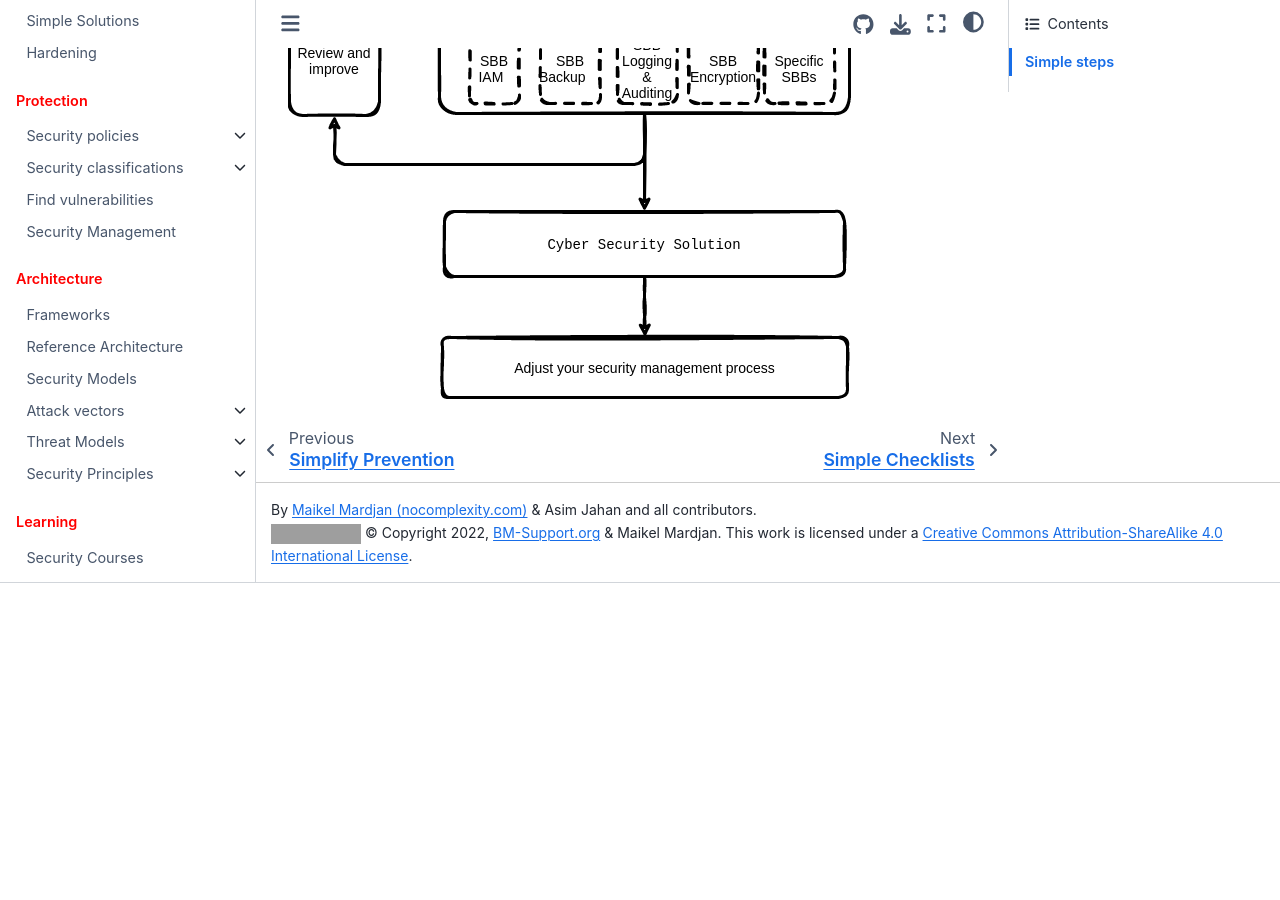
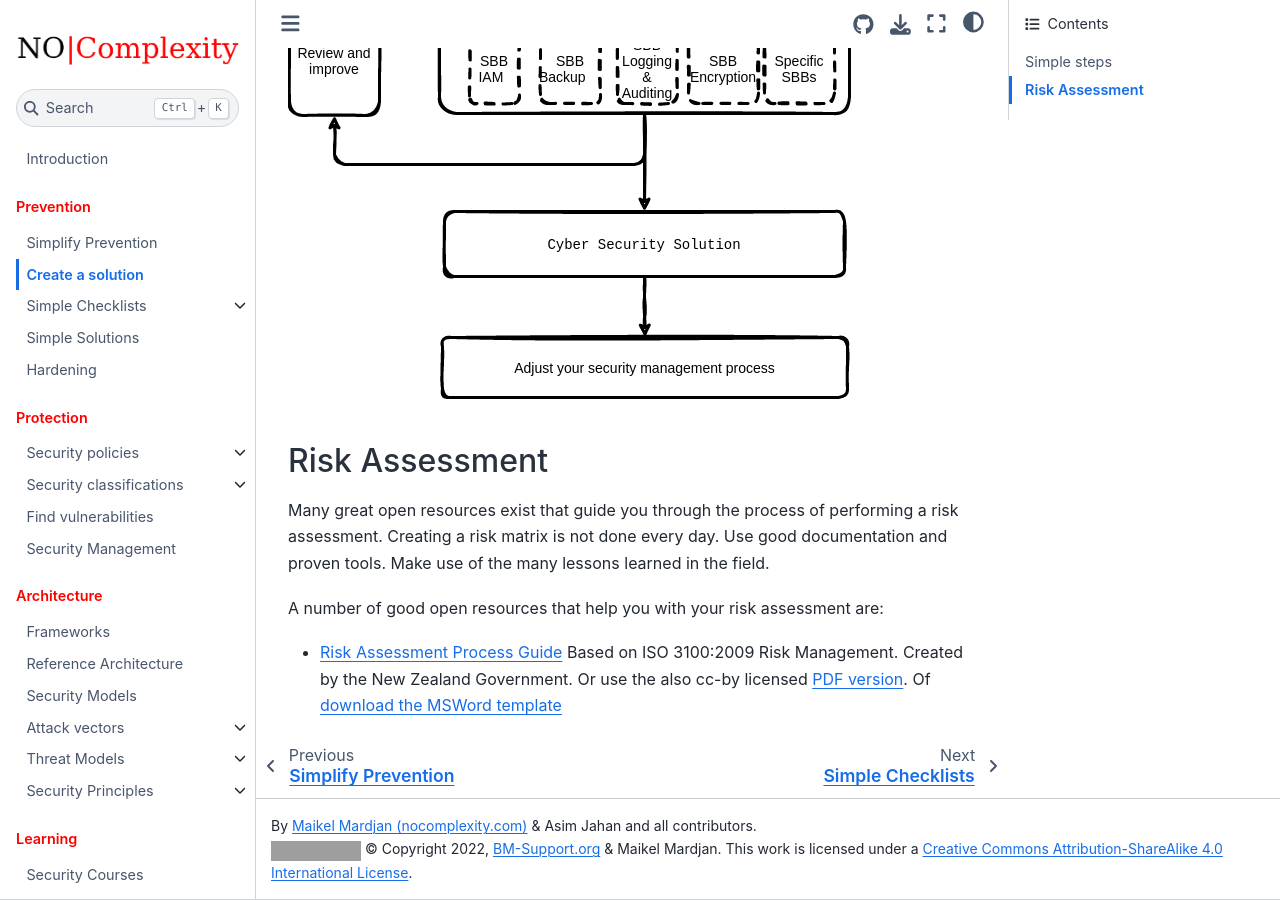
Before and after one commit to nocomplexity/SecurityArchitecture, a Jupyter Book: the page built from architecturesteps.md, in a window 1280 px wide and 900 px high, scrolled down 1597 px. Built offline with Jupyter Book 1.0.4 settings and Sphinx 7.4.7 and the Sphinx Book theme 1.1.4, drawn with Linux system fonts in a browser that asks for light colours; before the commit the page ends 2180 px from its top, so only the background shows below that; grey boxes are pictures that could not be loaded.

Commit message:
reference added, risks doc added

```diff
--- a/architecturesteps.md
+++ b/architecturesteps.md
@@ -35,3 +35,13 @@ Creating security a security or privacy solution architecture consists of the fo
 * Review and improve your solution.
 
 ![Steps towards a security solution](images/securitybydesign.png)
+
+
+
+## Risk Assessment
+
+Many great open resources exist that guide you through the process of performing a risk assessment. Creating a risk matrix is not done every day. Use good documentation and proven tools. Make use of the many lessons learned in the field.
+
+
+A number of good open resources that help you with your risk assessment are:
+* [Risk Assessment Process Guide](https://www.digital.govt.nz/dmsdocument/3-risk-assessment-process-information-security/html) Based on ISO 3100:2009 Risk Management. Created by the New Zealand Government. Or use the also cc-by licensed [PDF version](https://www.digital.govt.nz/assets/Documents/3Risk-Assessment-Process-Information-Security.pdf). Of [download the MSWord template](https://www.digital.govt.nz/assets/Standards-guidance/Governance/Risk-Assessment-Process-Template.docx)
```
Also changed, not shown: security-references.md (+6 -0 lines).
